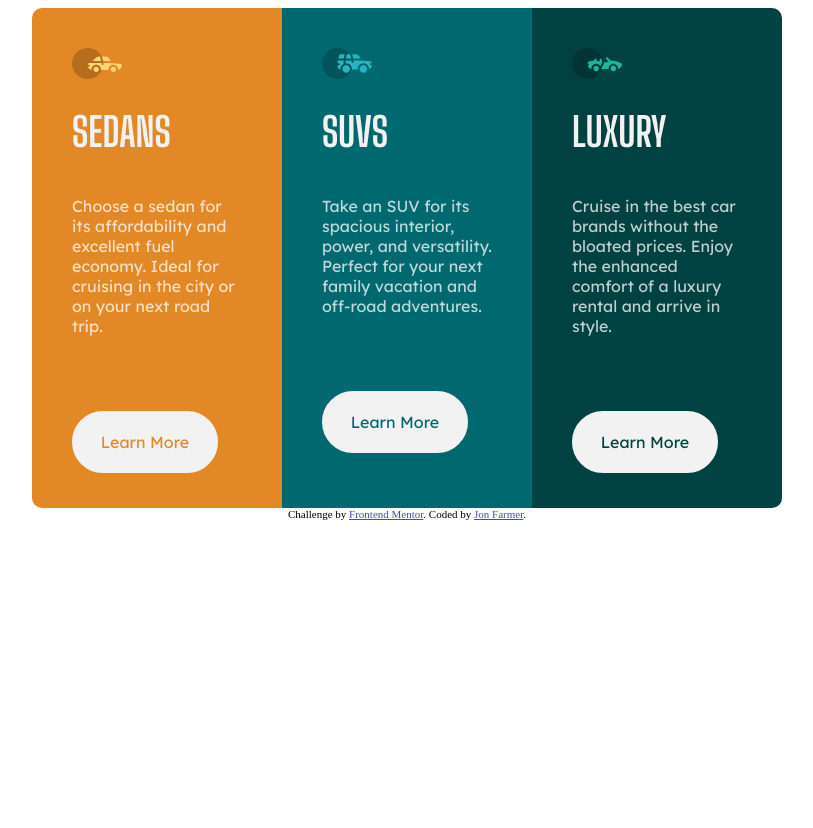
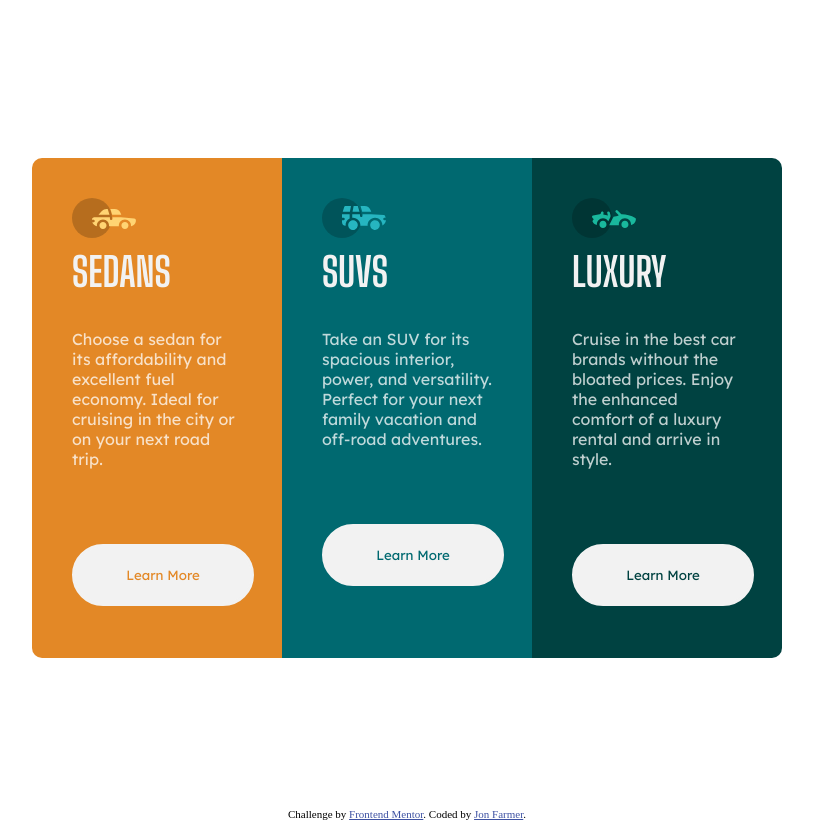
Before and after one commit to jonfarmer/3-col-preview-card, a plain HTML site: page index.html in a window 1280 px wide. Shown: the whole page, without its empty margins (233-1046 px from the left). Before the commit the page ends 800 px from the top, so only its background shows below. Drawn offline with Linux system fonts and the light colour scheme.

Commit message:
Fine tune with semantic HTML and cleaner css

```diff
--- a/index.html
+++ b/index.html
@@ -21,25 +21,25 @@
   <div class="container">
     <div class="card">
       <div class="sedan">
-        <div class="icon"></div>
-        <h3>SEDANS</h3>
+        <img src="images/icon-sedans.svg" alt="a sedan icon" class="icon">
+        <h2>Sedans</h2>
         <p>Choose a sedan for its affordability and excellent fuel economy. Ideal for cruising in the city
   or on your next road trip.</p>
-        <div class="button"><p>Learn More</p></div>
+        <button>Learn More</button>
       </div>
       <div class="suv">
-        <div class="icon"></div>
-        <h3>SUVS</h3>
+        <img src="images/icon-suvs.svg" alt="an suv icon" class="icon">
+        <h2>Suvs</h2>
         <p>Take an SUV for its spacious interior, power, and versatility. Perfect for your next family vacation
   and off-road adventures.</p>
-        <div class="button"><p>Learn More</p></div>
+        <button>Learn More</button>
       </div>
       <div class="lux">
-        <div class="icon"></div>
-        <h3>LUXURY</h3>
+        <img src="images/icon-luxury.svg" alt="a luxury car icon" class="icon">
+        <h2>Luxury</h2>
         <p>Cruise in the best car brands without the bloated prices. Enjoy the enhanced comfort of a luxury
   rental and arrive in style.</p>
-        <div class="button"><p>Learn More</p></div>
+        <button>Learn More</button>
       </div>
     </div>
   </div>
--- a/style.css
+++ b/style.css
@@ -18,7 +18,7 @@
 
 /*2.General*/
 
-h3 {
+h2 {
     font-family: 'Big Shoulders Display', cursive;
     color: hsl(0, 0%, 95%);
     font-size: 2.5rem;
@@ -40,6 +40,7 @@ p {
     display: flex;
     align-items: center;
     justify-content: center;
+    height: 100vh;
 }
 
 .card {
@@ -53,8 +54,9 @@ p {
 }
 
 
-.card h3 {
+.card h2 {
     margin-top: 10px;
+    text-transform: uppercase;
 }
 
 .card .sedan,
@@ -83,74 +85,58 @@ p {
 
 }
 
-.sedan .icon {
-    background-image: url(/images/icon-sedans.svg);
-    height: 50px;
-    width: 50px;
-    background-repeat: no-repeat;
-    background-size: contain;
-}
-
-.suv .icon {
-    background-image: url(/images/icon-suvs.svg);
-    height: 50px;
-    width: 50px;
-    background-repeat: no-repeat;
-    background-size: contain;
-}
-
-.lux .icon {
-    background-image: url(/images/icon-luxury.svg);
-    height: 50px;
-    width: 50px;
-    background-repeat: no-repeat;
-    background-size: contain;
+.icon {
+    display: block;
+    max-width: 100%;
 }
 
 
 
 
 /*4.Functional*/
-.button{
+button{
     display: flex;
     justify-content: center;
     align-items: center;
+    font-family: 'Lexend Deca', sans-serif;
+    color: hsla(0, 0%, 100%, 0.75);
     background-color: hsl(0, 0%, 95%);
     margin-top: 75px;
     width: 80%;
-    padding: 2px;
+    padding: 20px;
     border-radius: 35px;
     text-decoration: none;
     box-sizing: content-box;
     cursor: pointer;
-    border: 3px solid white;
-    border-color: hsl(0, 0%, 95%);
+    border: 3px solid hsl(0, 0%, 95%);
 }
 
-.sedan .button p {
+.sedan button {
     color: hsl(31, 77%, 52%);
 }
 
-.suv .button p {
+.suv button {
     color: hsl(184, 100%, 22%);
 }
 
-.lux .button p{
+.lux button{
     color:hsl(179, 100%, 13%);
 }
 
-.button:active {
+button:active {
     background-color: transparent;
-
-}
-
-.button:active p {
     color:hsl(0, 0%, 95%);
 }
 
 
+
+
 /*5.Responsiveness*/
 @media screen and (max-width:800px) {
+    .container {
+        height: auto;
+    }
+
     .card {
         display: flex;
         width: 350px;
@@ -173,10 +159,10 @@ p {
 
     .card p {
         width: 70%;
-        line-height: 2rem;
+        line-height: 2;
     }
 
-    .button {
+    button {
         width: 45%;
         margin-top: 25px;
     }
```
